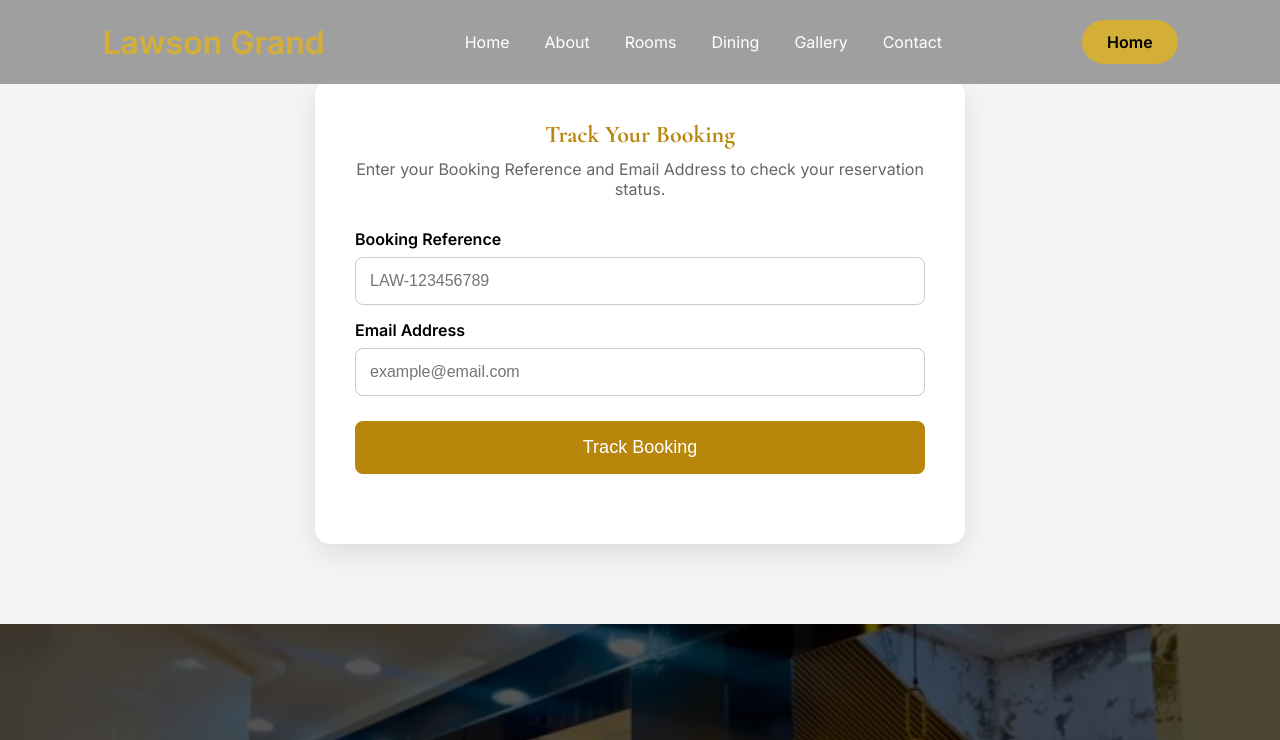
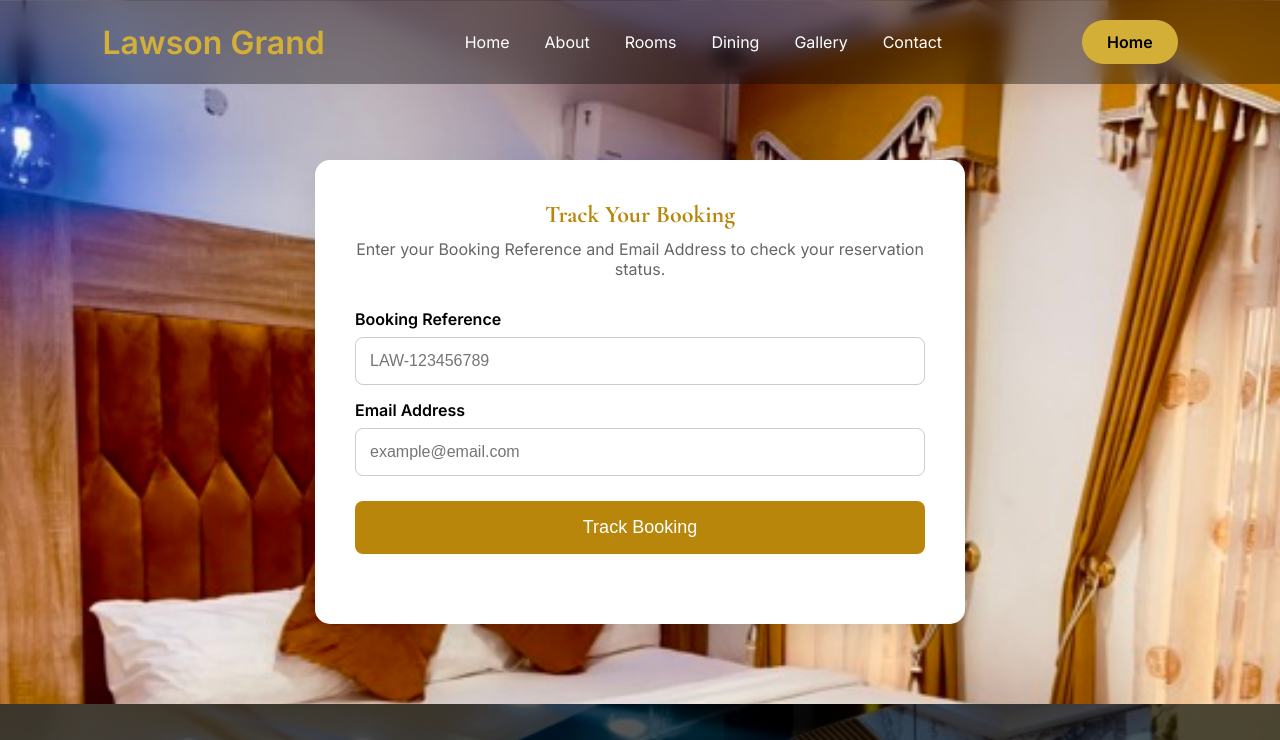
Before and after one commit to lawsonpoint/lawson-grand-hotel, a website: page front-end/track-booking.html in a window 1280 px wide. Shown: the top 740 px of the page. Drawn offline with nearby package versions, Linux system fonts and the light colour scheme.

Commit message:
update fron-end

```diff
--- a/front-end/css/track-booking.css
+++ b/front-end/css/track-booking.css
@@ -1,11 +1,21 @@
+header{
+position: fixed;
+top: 0;
+left: 0;
+width: 100%;
+height: 80px;
+padding: 15px 20px;
+background-color: transparent;
+
+
+z-index: 1000;
+}
+
 body{
-
-font-family:Arial,sans-serif;
-
-background:#f5f5f5;
-
-margin:0;
-
+    background-image: url("../images/room\ 4\ Medium.jpeg");
+    background-size: cover;
+    background-position: center;
+    padding-top: 80px;
 }
 
 .tracking{
--- a/front-end/js/whatsapp.js
+++ b/front-end/js/whatsapp.js
@@ -7,10 +7,10 @@ const closeChat = document.getElementById("closeChat");
 window.addEventListener("load",()=>{
 
 setTimeout(()=>{
-
-if(localStorage.getItem("chatClosed")!=="true"){
+if(localStorage.getItem("chatShown")!=="true"){
 
 chatCard.style.display="block";
+sessionStorage.setItem("chatShown","true");
 
 }
 
--- a/front-end/track-booking.html
+++ b/front-end/track-booking.html
@@ -63,6 +63,7 @@ Home
 
 </header>
 
+  <main>
 <section class="tracking">
 
 <div class="tracking-container">
@@ -111,7 +112,7 @@ Track Booking
 
 </section>
 
-
+</main>
 <!-- CTA -->
 
 <section class="cta">
```
Also changed, not shown: front-end/css/booking-success.css (+7 -0 lines).
